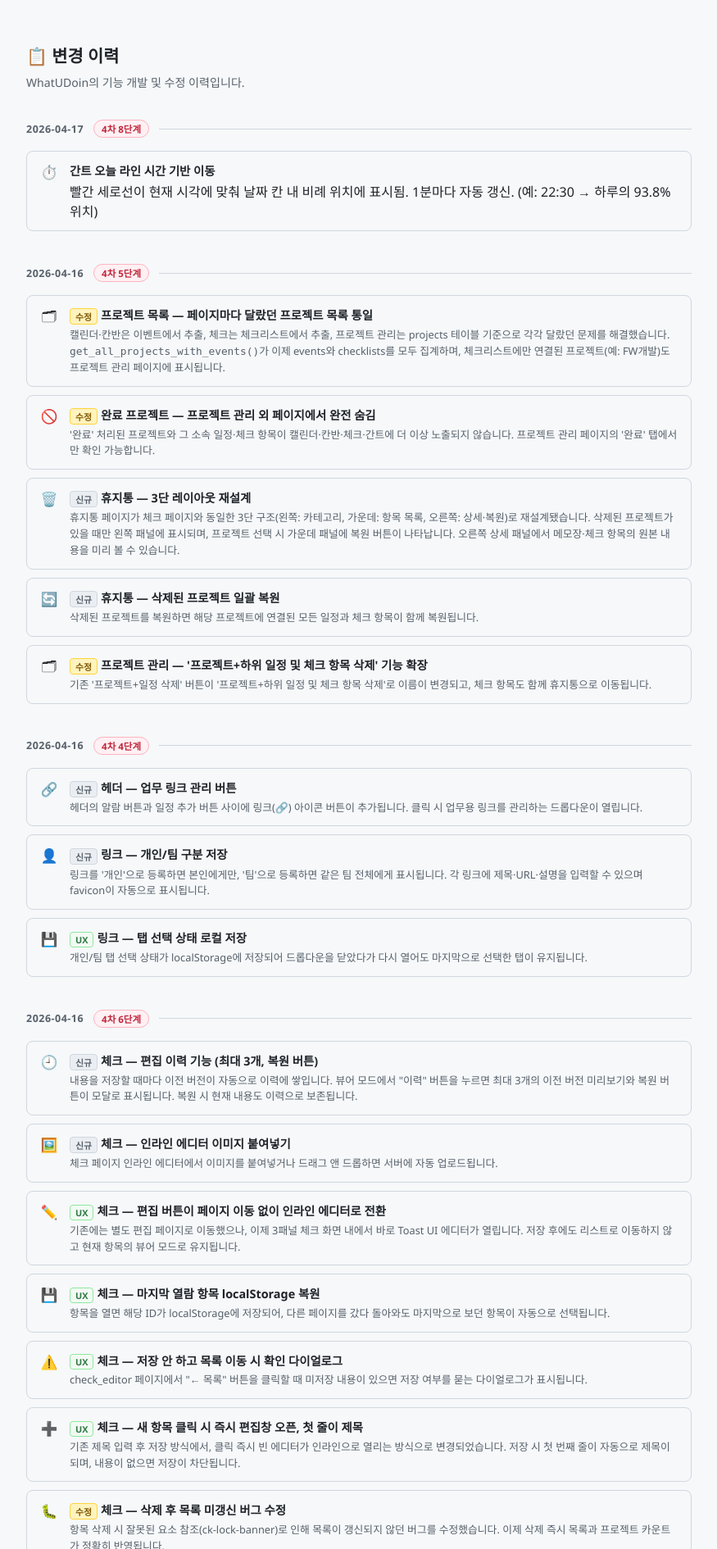
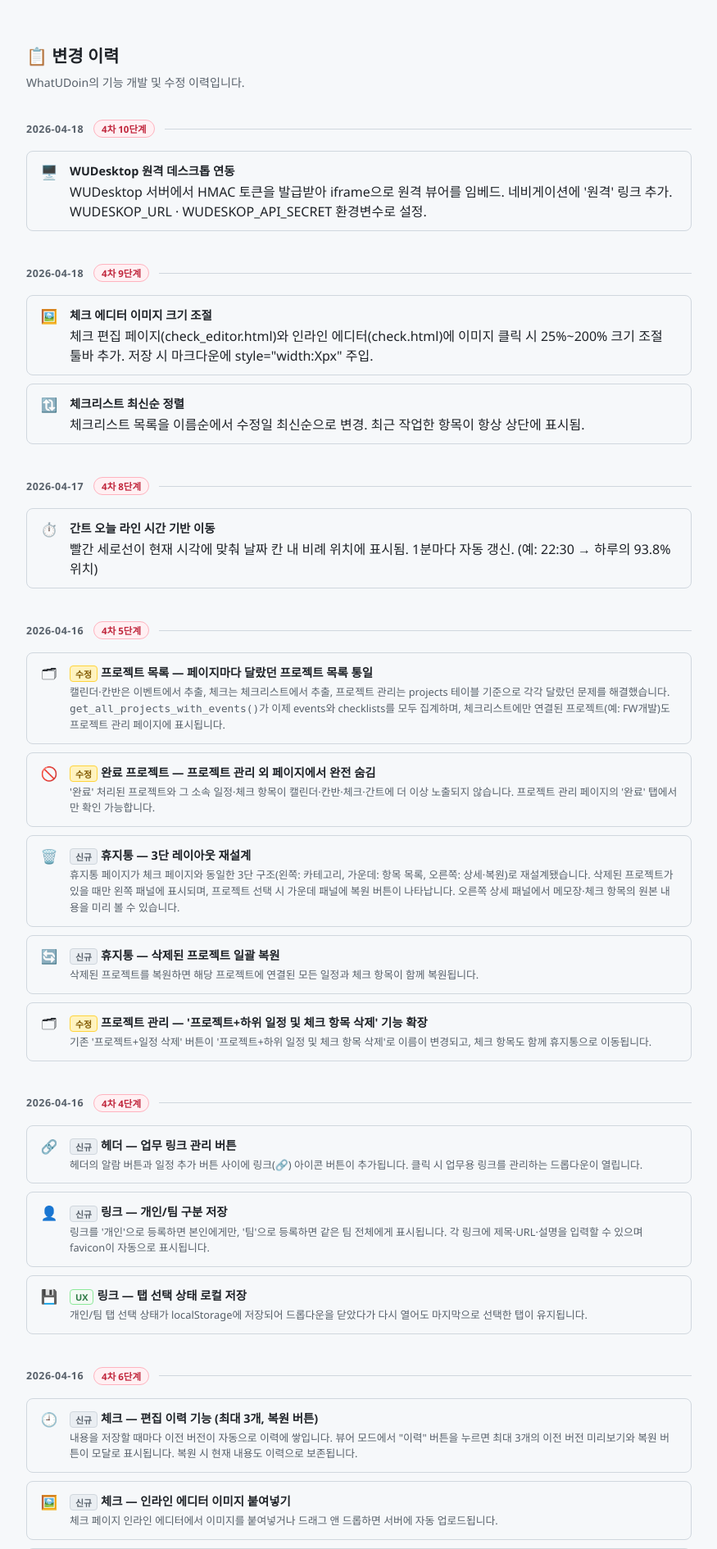
Before and after one commit to syanoehij/WhatUdoin, a FastAPI app: page /changelog in a window 1280 px wide. Shown: the part 57-1947 px from the top of the page at 82% size, without its empty margins (202-1077 px from the left). Run offline with FastAPI, Linux system fonts and the light colour scheme; parts of the project's set-up code (start-up, migrations or seed data) failed here and were passed over.

Commit message:
docs: 변경 이력 페이지 + Notion 4차 9·10단계 반영
- changelog.html: 4차 9단계(체크 이미지 리사이즈·최신순 정렬), 4차 10단계(WUDesktop 원격 연동) 추가
- Notion: 9·10단계 섹션 추가, 파일 구조에 remote.html 추가, 최종 업데이트 날짜 갱신

Co-Authored-By: Claude Sonnet 4.6 <noreply@anthropic.com>

```diff
--- a/templates/changelog.html
+++ b/templates/changelog.html
@@ -124,6 +124,49 @@
   <h1>📋 변경 이력</h1>
   <p class="cl-desc">WhatUDoin의 기능 개발 및 수정 이력입니다.</p>
 
+  <!-- ── 2026-04-18 WUDesktop 원격 데스크톱 연동 ── -->
+  <div class="cl-group">
+    <div class="cl-group-header">
+      <span class="cl-date">2026-04-18</span>
+      <span class="cl-phase-badge phase-4">4차 10단계</span>
+      <div class="cl-rule"></div>
+    </div>
+    <div class="cl-items">
+      <div class="cl-item">
+        <span class="cl-item-icon">🖥️</span>
+        <div>
+          <div class="cl-item-title">WUDesktop 원격 데스크톱 연동</div>
+          <div class="cl-item-desc">WUDesktop 서버에서 HMAC 토큰을 발급받아 iframe으로 원격 뷰어를 임베드. 네비게이션에 '원격' 링크 추가. WUDESKOP_URL · WUDESKOP_API_SECRET 환경변수로 설정.</div>
+        </div>
+      </div>
+    </div>
+  </div>
+
+  <!-- ── 2026-04-18 체크 이미지 리사이즈 + 최신순 정렬 ── -->
+  <div class="cl-group">
+    <div class="cl-group-header">
+      <span class="cl-date">2026-04-18</span>
+      <span class="cl-phase-badge phase-4">4차 9단계</span>
+      <div class="cl-rule"></div>
+    </div>
+    <div class="cl-items">
+      <div class="cl-item">
+        <span class="cl-item-icon">🖼️</span>
+        <div>
+          <div class="cl-item-title">체크 에디터 이미지 크기 조절</div>
+          <div class="cl-item-desc">체크 편집 페이지(check_editor.html)와 인라인 에디터(check.html)에 이미지 클릭 시 25%~200% 크기 조절 툴바 추가. 저장 시 마크다운에 style="width:Xpx" 주입.</div>
+        </div>
+      </div>
+      <div class="cl-item">
+        <span class="cl-item-icon">🔃</span>
+        <div>
+          <div class="cl-item-title">체크리스트 최신순 정렬</div>
+          <div class="cl-item-desc">체크리스트 목록을 이름순에서 수정일 최신순으로 변경. 최근 작업한 항목이 항상 상단에 표시됨.</div>
+        </div>
+      </div>
+    </div>
+  </div>
+
   <!-- ── 2026-04-17 간트 시간 기반 오늘 라인 ── -->
   <div class="cl-group">
     <div class="cl-group-header">
```
